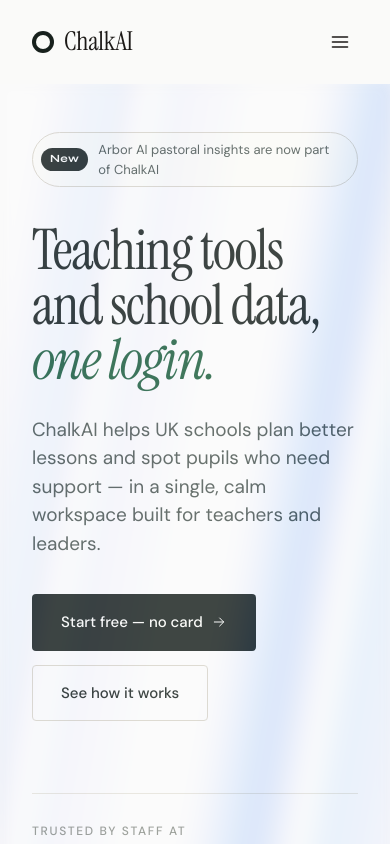
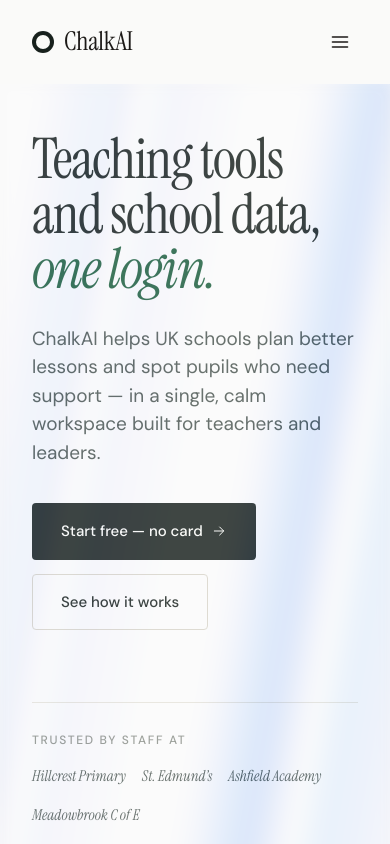
Before and after one commit to Kotirobert/arbor-ai, a Next.js app: page / in a window 390 px wide. Shown: the top 844 px of the page. Built offline with nearby package versions, Linux system fonts and the light colour scheme.

Commit message:
fix: address mobile nav and landing copy feedback

```diff
--- a/components/chalkai/ChalkAiClient.tsx
+++ b/components/chalkai/ChalkAiClient.tsx
@@ -58,9 +58,21 @@ export function ChalkAiClient() {
       {/* Sidebar — hidden on mobile until hamburger opens it */}
       <div className={sidebarOpen ? 'block' : 'hidden md:block'}>
         <aside className="app__sidebar">
-          <div className="nav__brand" style={{ fontSize: 22 }}>
-            <span className="nav__brand-mark" />
-            <span>ChalkAI</span>
+          <div className="flex items-center justify-between">
+            <div className="nav__brand" style={{ fontSize: 22 }}>
+              <span className="nav__brand-mark" />
+              <span>ChalkAI</span>
+            </div>
+            <button
+              type="button"
+              onClick={() => setSidebarOpen(false)}
+              className="flex h-9 w-9 items-center justify-center rounded-md text-[var(--ink2)] md:hidden"
+              aria-label="Close menu"
+            >
+              <svg width="18" height="18" viewBox="0 0 24 24" fill="none" stroke="currentColor" strokeWidth="2" strokeLinecap="round">
+                <path d="M18 6L6 18M6 6l12 12" />
+              </svg>
+            </button>
           </div>
 
           {/* Tool switcher */}
@@ -89,7 +101,7 @@ export function ChalkAiClient() {
               <svg className="ico side-link__icon" viewBox="0 0 24 24">
                 <path d="M21 15a2 2 0 01-2 2H7l-4 4V5a2 2 0 012-2h14a2 2 0 012 2z"/>
               </svg>
-              Assistant
+              New chat
             </button>
             <div className="side-link">
               <svg className="ico side-link__icon" viewBox="0 0 24 24">
@@ -116,7 +128,19 @@ export function ChalkAiClient() {
       </div>
 
       {/* Main content */}
-      <main className="app__main">
+      <main className="app__main relative">
+        {!sidebarOpen && (
+          <button
+            type="button"
+            onClick={() => setSidebarOpen(true)}
+            className="fixed left-4 top-4 z-30 flex h-11 w-11 items-center justify-center rounded-full border border-[var(--border2)] bg-[var(--paper)] text-[var(--ink)] shadow-sm md:hidden"
+            aria-label="Open menu"
+          >
+            <svg width="22" height="22" viewBox="0 0 24 24" fill="none" stroke="currentColor" strokeWidth="2" strokeLinecap="round">
+              <path d="M4 7h16M4 12h16M4 17h16" />
+            </svg>
+          </button>
+        )}
         {/* Panel */}
         <div style={{ flex: 1, display: 'flex', flexDirection: 'column', minHeight: 0 }}>
           {mode === 'assistant' ? (
--- a/components/dashboard/DashboardClient.tsx
+++ b/components/dashboard/DashboardClient.tsx
@@ -192,12 +192,12 @@ export function DashboardClient({
         <div style={{ display: 'flex', alignItems: 'flex-end', justifyContent: 'space-between', gap: 24, marginBottom: 32, flexWrap: 'wrap' }}>
           {onOpenSidebar && (
             <button
-              className="flex md:hidden items-center justify-center p-1.5 rounded-md self-start mt-1"
+              className="fixed left-4 top-4 z-30 flex h-11 w-11 items-center justify-center rounded-full border border-[var(--border2)] bg-[var(--paper)] text-[var(--ink)] shadow-sm md:hidden"
               onClick={onOpenSidebar}
               aria-label="Open sidebar"
             >
-              <svg width="18" height="18" viewBox="0 0 24 24" fill="none" stroke="currentColor" strokeWidth="2" strokeLinecap="round">
-                <path d="M3 6h18M3 12h18M3 18h18"/>
+              <svg width="22" height="22" viewBox="0 0 24 24" fill="none" stroke="currentColor" strokeWidth="2" strokeLinecap="round">
+                <path d="M4 7h16M4 12h16M4 17h16"/>
               </svg>
             </button>
           )}
--- a/components/marketing/Footer.tsx
+++ b/components/marketing/Footer.tsx
@@ -13,10 +13,6 @@ export function Footer() {
               <span style={{ width: 22, height: 22, borderRadius: '50%', background: 'var(--ink)', display: 'inline-block', position: 'relative', flexShrink: 0 }} />
               ChalkAI
             </div>
-            <p style={{ maxWidth: '34ch', margin: 0 }}>
-              Built in Bristol for UK primary and secondary schools.
-              GDPR-ready. Data stays in your browser until you save it.
-            </p>
           </div>
 
           <div>
@@ -51,7 +47,6 @@ export function Footer() {
 
         <div style={{ display: 'flex', justifyContent: 'space-between', paddingTop: 24, borderTop: '1px solid var(--line)', fontSize: 12, color: 'var(--ink-3)', flexWrap: 'wrap', gap: 8 }}>
           <span>© 2026 ChalkAI Ltd.</span>
-          <span>Made with care · Bristol, UK</span>
         </div>
       </div>
     </footer>
--- a/components/marketing/Hero.tsx
+++ b/components/marketing/Hero.tsx
@@ -4,20 +4,6 @@ export function Hero() {
   return (
     <section className="hero" style={{ padding: 'clamp(48px, 8vw, 96px) 0 clamp(64px, 10vw, 120px)' }}>
       <div className="container">
-        <span className="hero__badge" style={{
-          display: 'inline-flex', alignItems: 'center', gap: 10,
-          padding: '7px 14px 7px 8px', border: '1px solid var(--line-2)',
-          borderRadius: 100, fontSize: 13, color: 'var(--ink-2)',
-          marginBottom: 36, background: 'var(--paper)'
-        }}>
-          <span style={{
-            background: 'var(--ink)', color: 'var(--paper)',
-            fontSize: 11, padding: '3px 9px', borderRadius: 100,
-            fontFamily: 'var(--f-ui)', fontWeight: 700, letterSpacing: '0.04em'
-          }}>New</span>
-          Arbor AI pastoral insights are now part of ChalkAI
-        </span>
-
         <h1 className="display" style={{ color: 'var(--ink)' }}>
           Teaching tools<br />
           and school data,<br />
```
